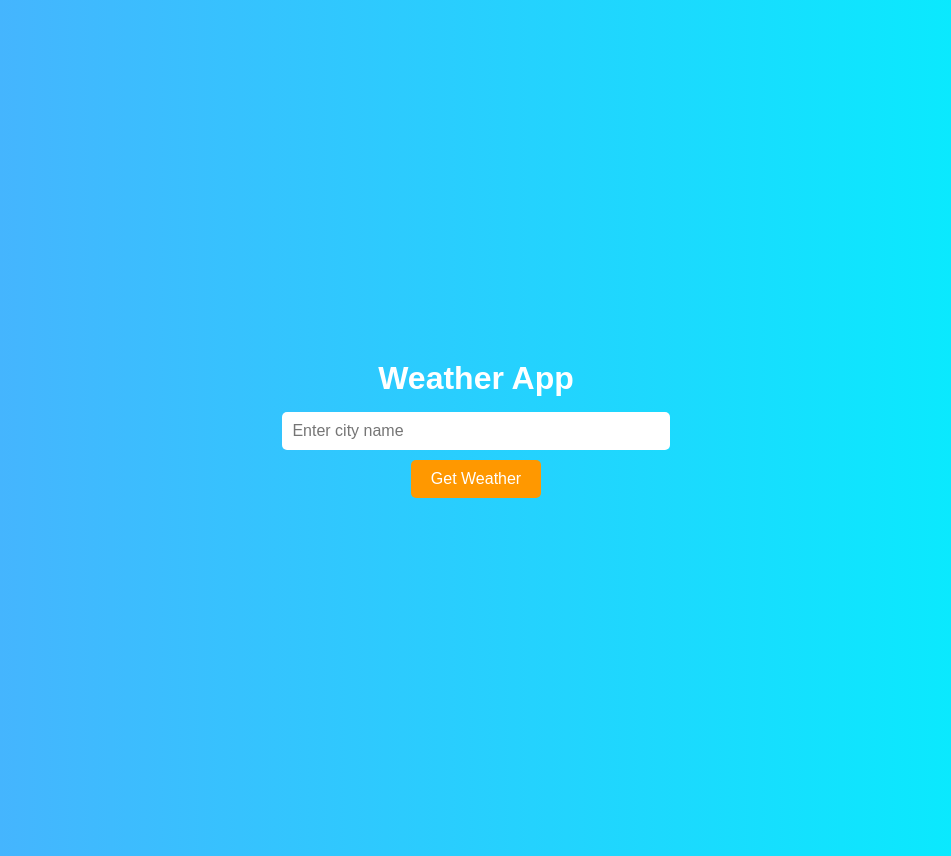
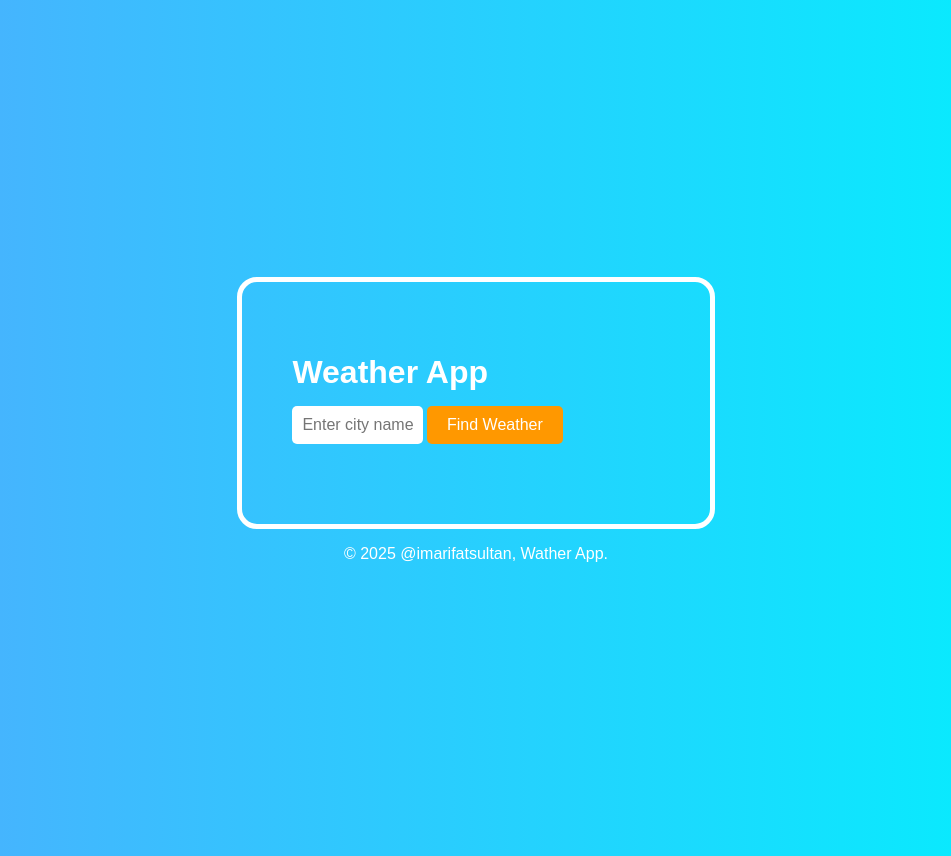
Before and after one commit to imarifatsultan/web-projects, a plain HTML site: page api-project/api.html in a window 1280 px wide. Shown: the whole page, without its empty margins (164-1115 px from the left). Drawn offline with Linux system fonts and the light colour scheme.

Commit message:
HTML file Update

```diff
--- a/api-project/api.html
+++ b/api-project/api.html
@@ -8,10 +8,14 @@
 
 </head>
 <body>
+    <div class="main-container">
     <h1>Weather App</h1>
     <input type="text" id="city" placeholder="Enter city name">
-    <button onclick="getWeather()">Get Weather</button>
+    <button onclick="getWeather()">Find Weather</button>
     <div id="weather"></div>
+    </div>
+
+    <p>&copy; 2025 @imarifatsultan, Wather App.</p>
 
     <script src="api.js"></script>
 </body>
```
